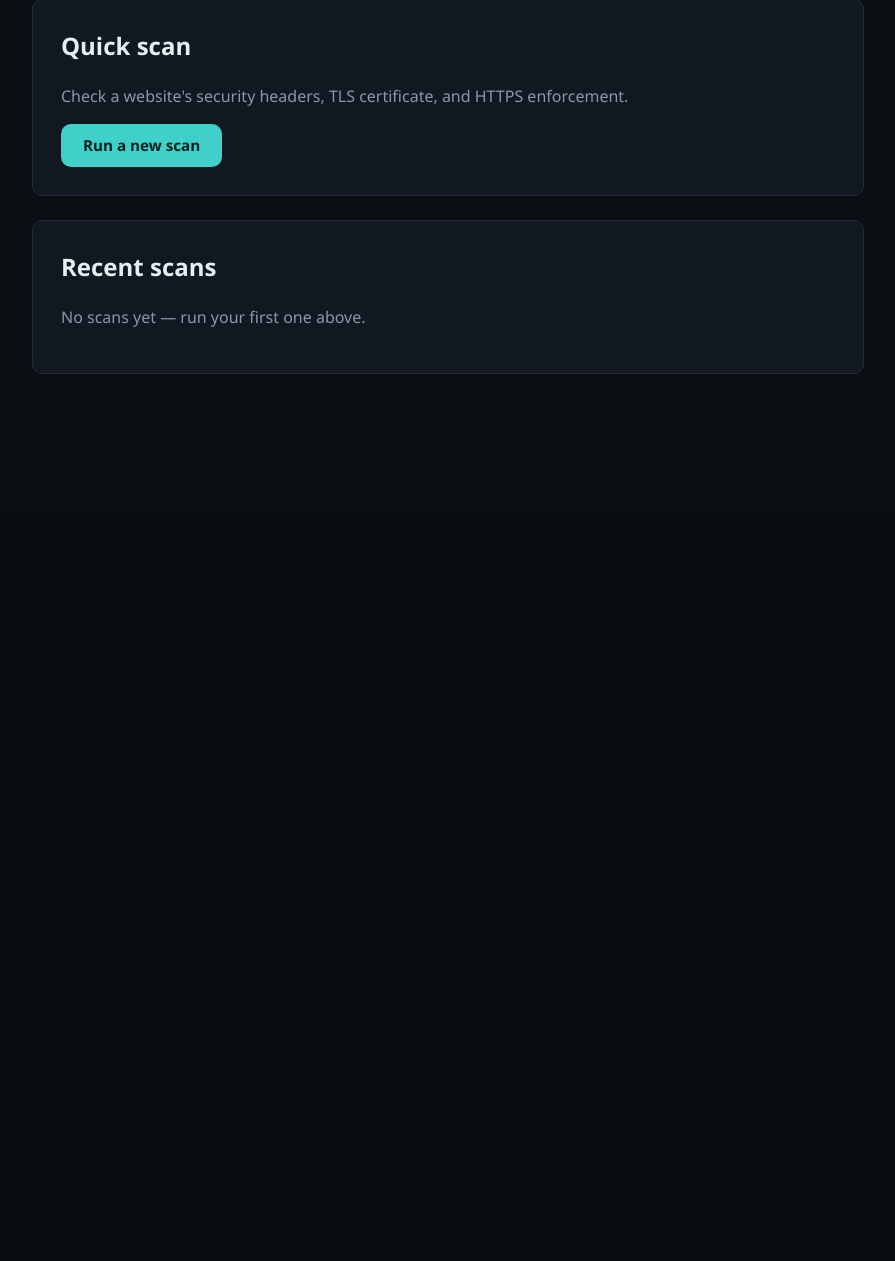
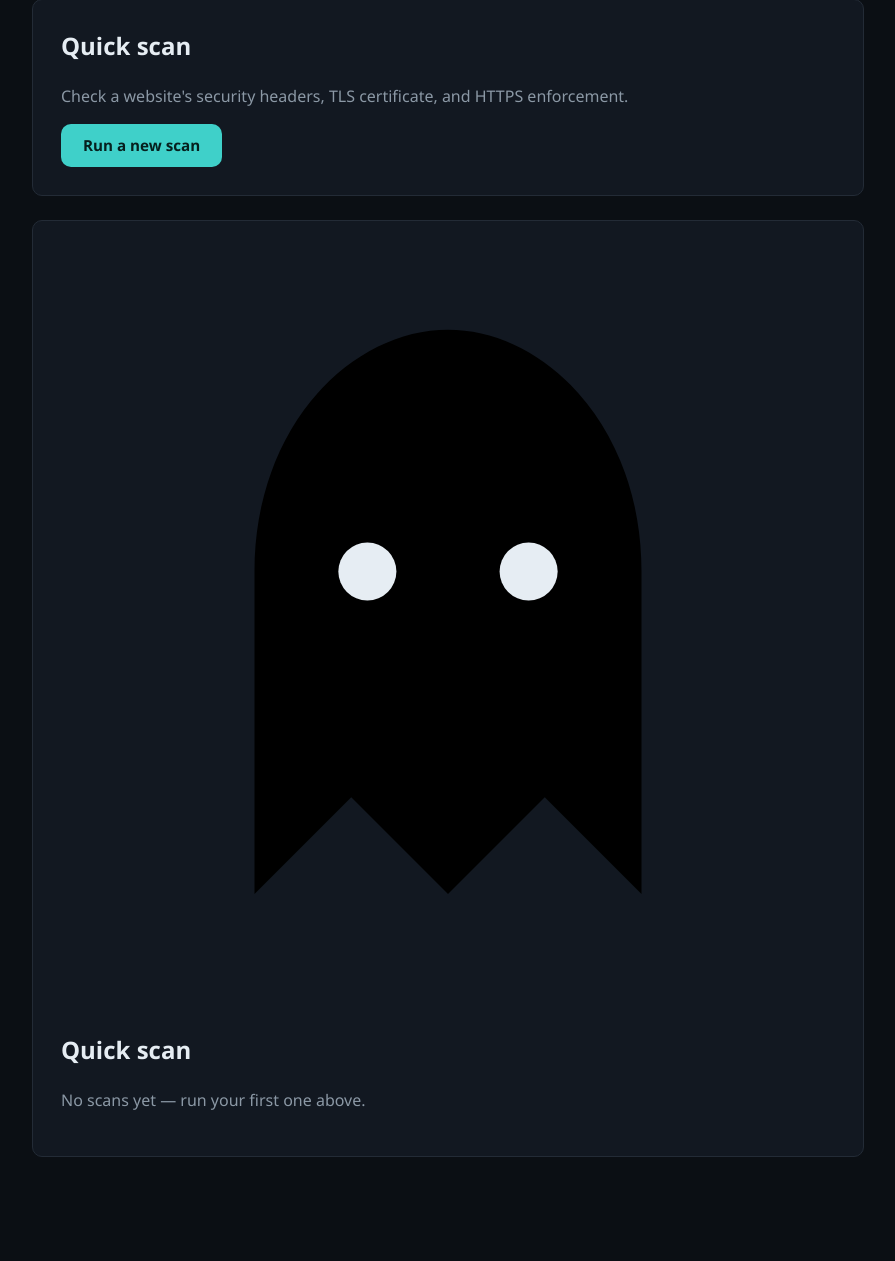
Before and after one commit to saiba-fatima23/Zero-Trust-Assessment, a Flask app: template templates/dashboard.html in a window 1280 px wide. Shown: the part 290-1551 px from the top of the page, without its empty margins (192-1087 px from the left). Before the commit the page ends 664 px from the top, so only its background shows below. Run offline with Flask 3, Linux system fonts and the light colour scheme; the template is opened without the code that fills it, so the values that code supplies are empty.

Commit message:
Add icon and title to Recent scans section

```diff
--- a/templates/dashboard.html
+++ b/templates/dashboard.html
@@ -9,7 +9,15 @@
 </div>
 
 <div class="card">
-  <h2>Recent scans</h2>
+    <h2>
+    <svg class="doodle-icon" viewBox="0 0 48 48" xmlns="http://www.w3.org/2000/svg" aria-hidden="true">
+      <path d="M12 40 V20 C12 11, 18 5, 24 5 C30 5, 36 11, 36 20 V40 L30 34 L24 40 L18 34 Z" />
+      <circle cx="19" cy="20" r="1.8" fill="currentColor" stroke="none"/>
+      <circle cx="29" cy="20" r="1.8" fill="currentColor" stroke="none"/>
+      <path d="M19 27 Q24 31 29 27" />
+    </svg>
+    Quick scan
+  </h2>
   {% if recent_scans %}
     <table>
       <tr><th>Target</th><th>Risk</th><th>Score</th><th>When</th><th></th></tr>
```
